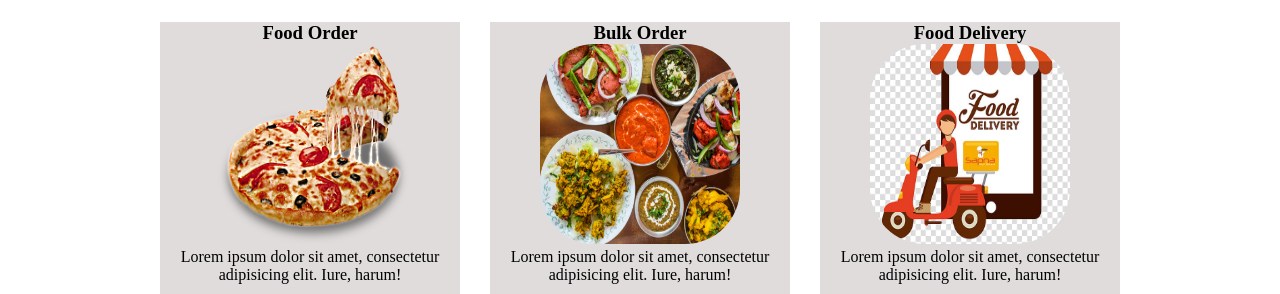
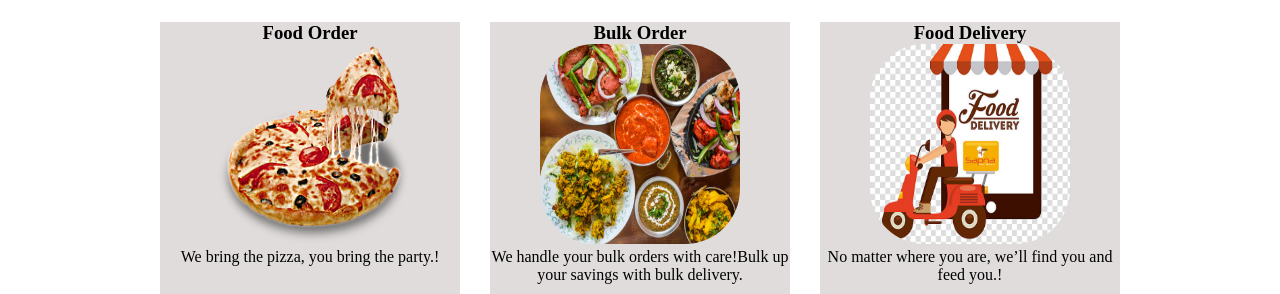
Before and after one commit to Ayush-Rawat-1/online-meals, a plain HTML site: page index.html in a window 1280 px wide. Shown: the part 506-800 px from the top of the page. Drawn offline with Linux system fonts and the light colour scheme.

Commit message:
Update index.html
updated paragraph

```diff
--- a/index.html
+++ b/index.html
@@ -37,17 +37,17 @@
             <div class="ser">
                 <h3>Food Order</h3>
                 <img src="./pizza-png.png" alt="order food" class="ser-img">
-                <p>Lorem ipsum dolor sit amet, consectetur adipisicing elit. Iure, harum!</p>
+                <p>We bring the pizza, you bring the party.!</p>
             </div>
             <div class="ser">
                 <h3>Bulk Order</h3>
                 <img src="./bulk.jpeg" alt="order in bulk" class="ser-img">
-                <p>Lorem ipsum dolor sit amet, consectetur adipisicing elit. Iure, harum!</p>
+                <p>We handle your bulk orders with care!Bulk up your savings with bulk delivery.</p>
             </div>
             <div class="ser">
                 <h3>Food Delivery</h3>
                 <img src="./food-del.jpg" alt="food delivery" class="ser-img">
-                <p>Lorem ipsum dolor sit amet, consectetur adipisicing elit. Iure, harum!</p>
+                <p>No matter where you are, we’ll find you and feed you.!</p>
             </div>
         </div>
     </section>
```
